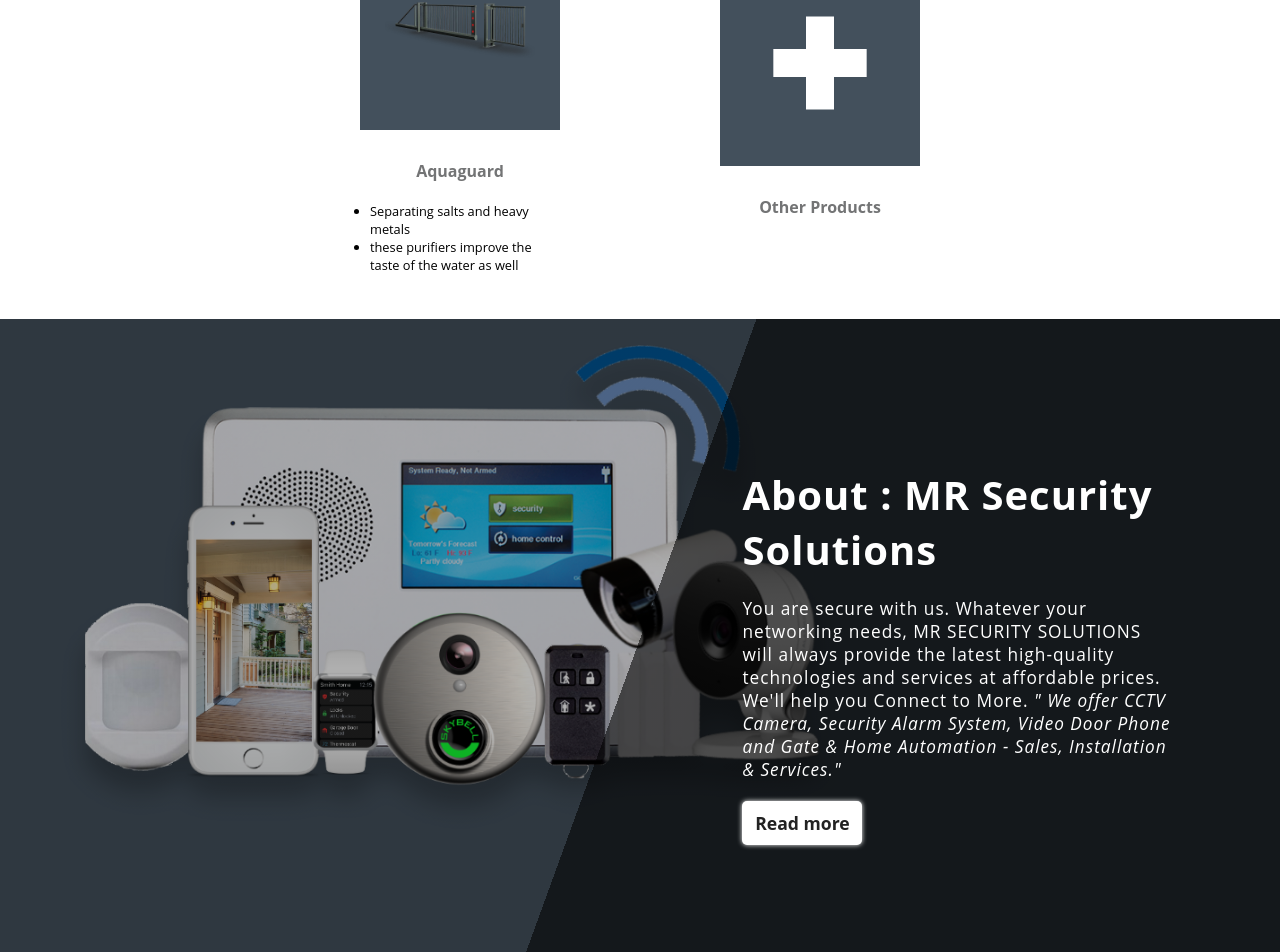
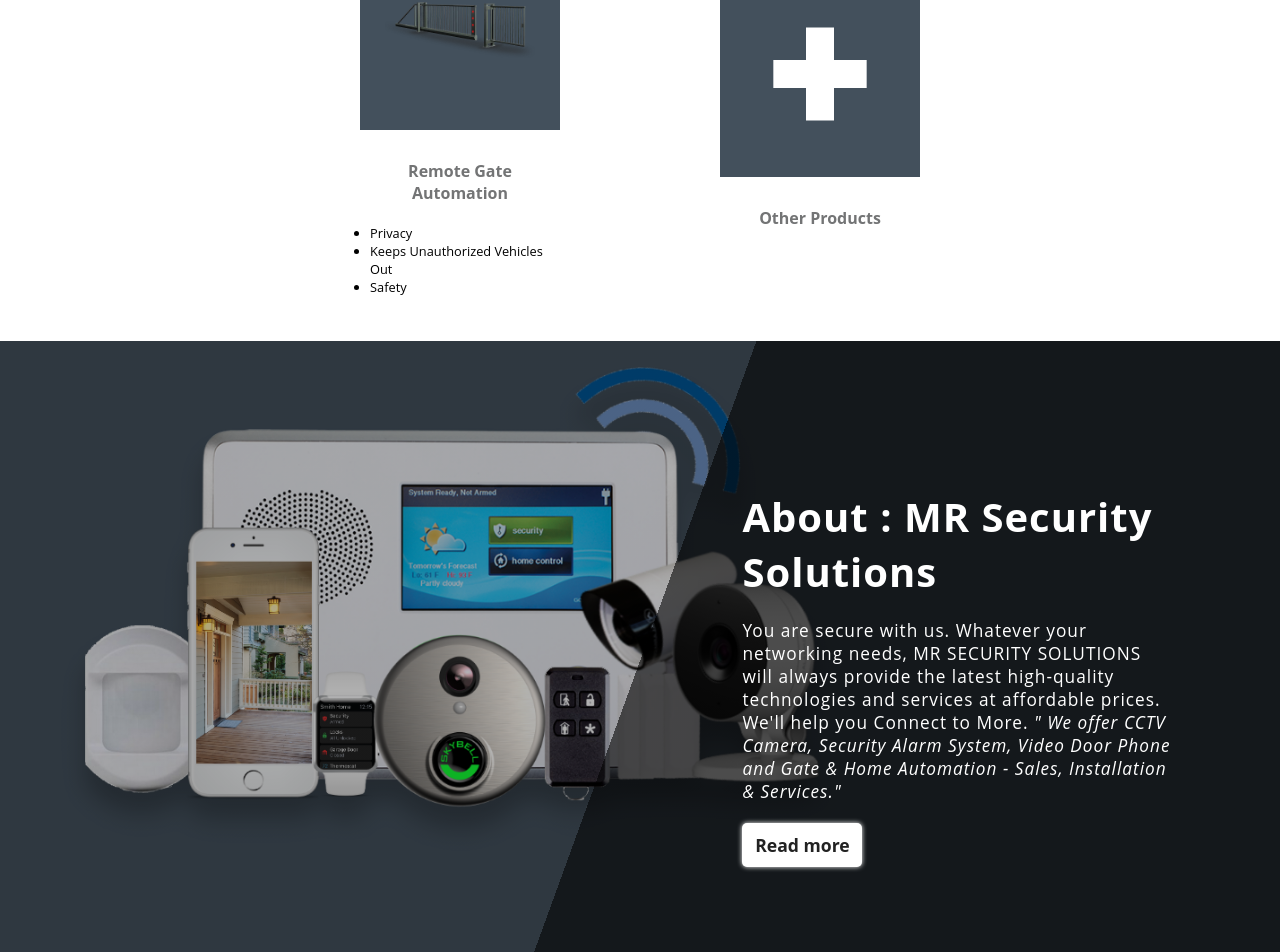
Before and after one commit to amarjeetprasad/mrsecuritysolutions, a React (Create React App) app: page / in a window 1280 px wide. Shown: the part 1847-2799 px from the top of the page. Built offline with nearby package versions, Linux system fonts and the light colour scheme; a web font is replaced by a local one.

Commit message:
other commit

```diff
--- a/src/components/Home/Home.jsx
+++ b/src/components/Home/Home.jsx
@@ -177,13 +177,10 @@
             <img src={popimg7} alt={popimg7} />
             </div>
             <div className="services_card_texts">
-              <h3>Aquaguard</h3>
+              <h3>Remote Gate Automation</h3>
               <ul>
                 {
-                  [
-                    "Separating salts and heavy metals",
-                    "these purifiers improve the taste of the water as well",
-                  ].map((lst,i)=><li key={i}>{lst}</li>)
+                  ["Privacy", "Keeps Unauthorized Vehicles Out", "Safety"].map((lst,i)=><li key={i}>{lst}</li>)
                 }
               </ul>
             </div>
--- a/src/components/Services/Services.jsx
+++ b/src/components/Services/Services.jsx
@@ -7,7 +7,10 @@
 
 //
 function Services() {
-  const lst7 = ["Privacy", "Keeps Unauthorized Vehicles Out", "Safety"];
+  const lst7 = [
+    "Separating salts and heavy metals",
+    "these purifiers improve the taste of the water as well",
+  ];
 
 
   const lst9 = [
@@ -53,7 +56,7 @@
           />
            <ServicesCard
             dir="left"
-            title="Remote Gate Automation"
+            title="Aquaguard"
             img={img8}
             text={lst7}
           />
```
